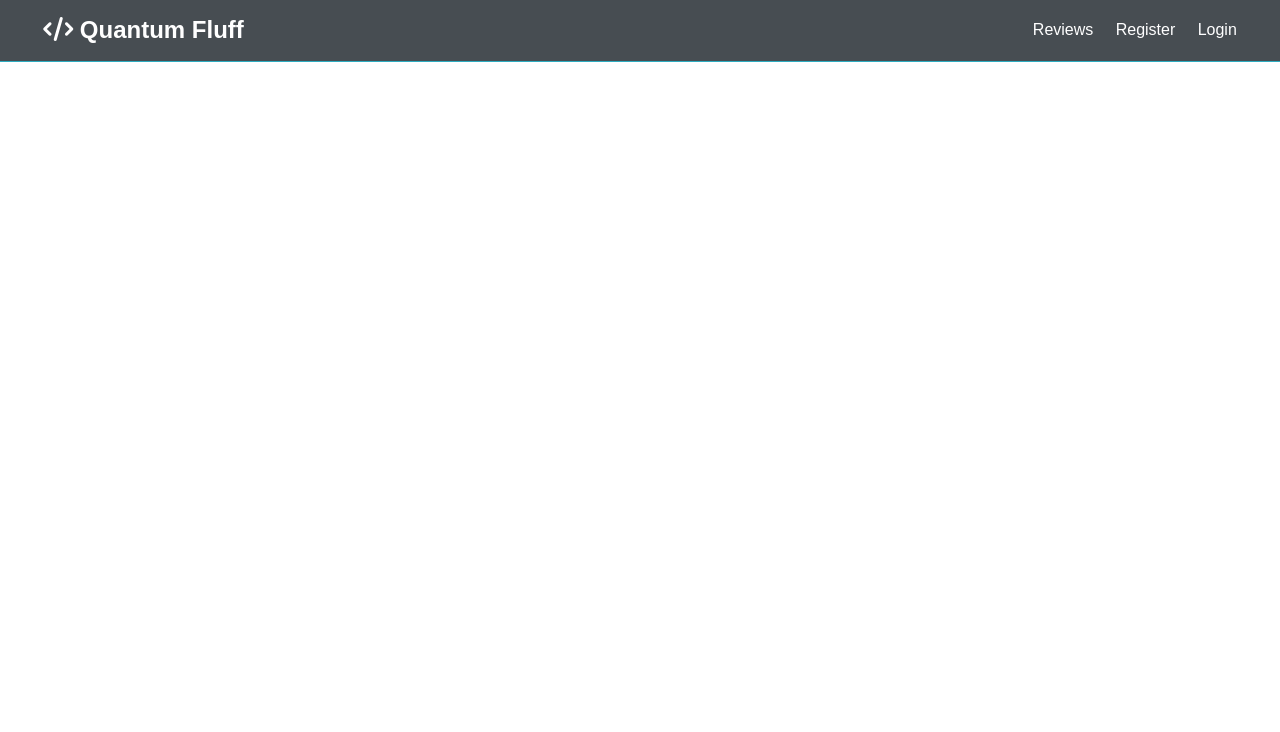
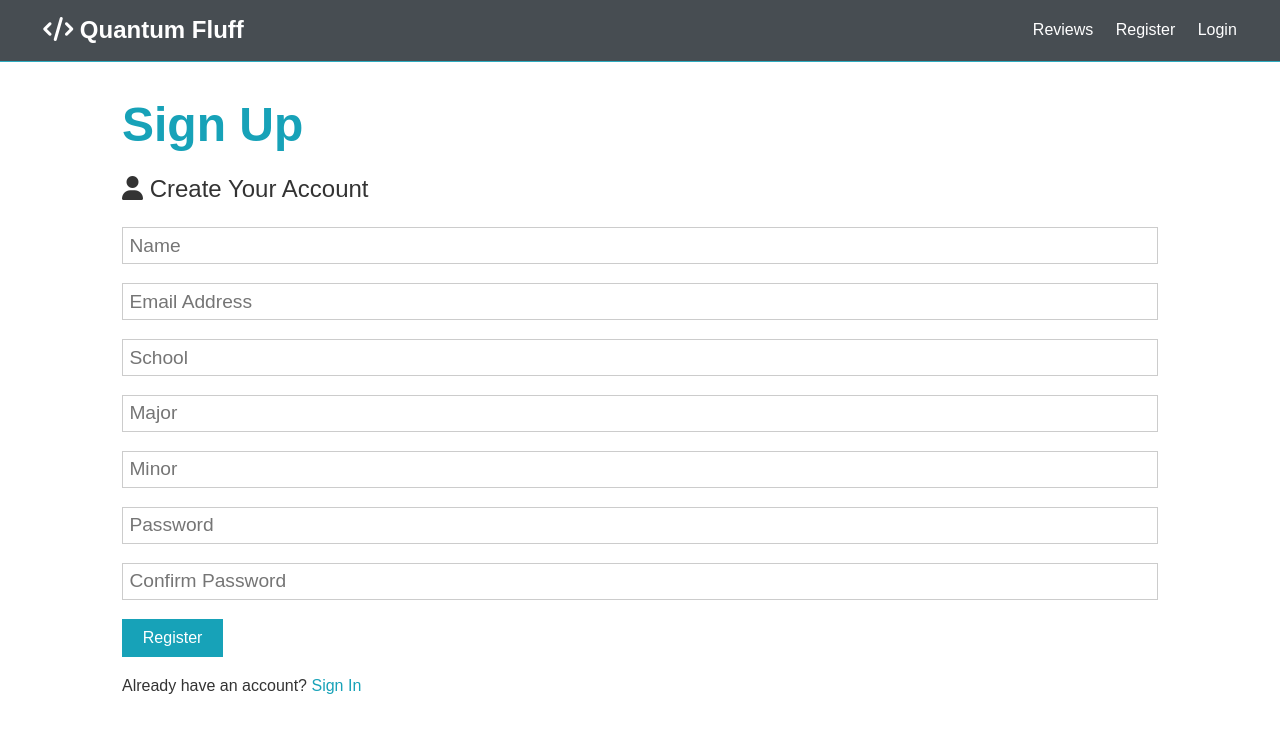
Before and after one commit to hamsandvich/quantum_fluff, a React (Create React App) app in the folder client/: page /register in a window 1280 px wide. Shown: the top 732 px of the page. Built offline with nearby package versions, Linux system fonts and the light colour scheme.

Commit message:
finished login and register pages

```diff
--- a/client/src/App.js
+++ b/client/src/App.js
@@ -2,16 +2,22 @@ import React from 'react';
 import styles from './styles/App.module.css'
 import { Route,Routes } from 'react-router-dom';
 import Navbar from './components/Navbar';
+import Login from './components/pages/Login';
+import Register from './components/pages/Register';
 import './App.css';
 function App() {
 
   return (
       <>
         <Navbar loading={false} isAuth={false} logout={() => console.log('logout')}/>
-
+        <Routes>
+          <Route exact path="/login" element={<Login isAuth={false} login={() => console.log("logged in")}/>}/>
+          <Route exact path="/register" element={<Register isAuth={false} login={() => console.log("logged in")}/>}/>
+        </Routes>
       </>
 
   );
 }
 
+
 export default App;
--- a/client/src/components/Navbar.js
+++ b/client/src/components/Navbar.js
@@ -6,7 +6,7 @@ const Navbar = ({ isAuth, loading, logout }) => {
     const authLinks = (
         <ul>
           <li>
-            <Link to="/dashboard"><i className='fas fa-user' />{' '}<span className='hide-sm'>Dashboard</span></Link>
+            <Link to="/Reviews"><i className='fas fa-user' />{' '}<span className='hide-sm'>Reviews</span></Link>
           </li>
         <li><a href="#!" onClick={logout}>
           <i className='fas fa-sign-out-alt' />{' '}<span className='hide-sm' >Logout</span>
--- /dev/null
+++ b/client/src/components/pages/Login.js
@@ -0,0 +1,50 @@
+import React, {useState} from 'react'
+import { Link, Navigate } from 'react-router-dom';
+const Login = ({ login, isAuth}) => {
+    const [formData, setFormData] = useState({
+        email:'',
+        password: ''
+    });
+    const { email, password} = formData;
+
+    const onChange = e => setFormData({...formData, [e.target.name]: e.target.value })
+    const onSubmit = async e => {
+        e.preventDefault();
+        login(email, password)
+    }
+    // redirect if the user is logged in
+    if(isAuth){
+        return <Navigate to="/Reviews" />
+    }
+
+
+    return (
+        <section className='container'>
+            <h1 className="large text-primary">Sign In</h1>
+            <p className="lead"><i className="fas fa-user"></i> Sign Into Your Account</p>
+            <form className="form" onSubmit={e => onSubmit(e)}>
+                <div className="form-group">
+                <input type="email" placeholder="Email Address" name="email" value={email} onChange={(e) => onChange(e)}  />
+                </div>
+                <div className="form-group">
+                <input
+                    type="password"
+                    placeholder="Password"
+                    name="password"
+                    minLength="6"
+                    value={password}
+                    onChange={(e) => onChange(e)}
+                />
+                </div>
+                <div className="form-group">
+                </div>
+                <input type="submit" className="btn btn-primary" value="Login" />
+            </form>
+            <p className="my-1">
+                Don't have an account <Link to="/register">Sign Up</Link>
+            </p>
+        </section>
+    )
+}
+
+export default Login;
--- /dev/null
+++ b/client/src/components/pages/Register.js
@@ -0,0 +1,84 @@
+import React, {useState} from 'react'
+import { Link, Navigate } from 'react-router-dom';
+
+
+
+const Register = ({ setAlert, register, isAuth }) => {
+
+    const [formData, setFormData] = useState({
+        name:'',
+        email:'',
+        school:'',
+        major:'',
+        minor:'',
+        password: '',
+        password2:''
+    });
+
+    const onChange = e => setFormData({...formData, [e.target.name]: e.target.value })
+    const onSubmit = async e => {
+        e.preventDefault();
+        if (password !== password2) {
+            setAlert('passwords do not match', 'danger');
+        } else {
+           register({name, email, password});
+        }
+    }
+
+    const {name, email, school, major, minor, password, password2} = formData;
+
+    if(isAuth){
+        return <Navigate to="/dashboard" />
+    }
+
+    return (
+        <section className='container'>
+            <h1 className="large text-primary">Sign Up</h1>
+            <p className="lead"><i className="fas fa-user"></i> Create Your Account</p>
+            <form className="form" onSubmit={e => onSubmit(e)}>
+                <div className="form-group">
+                <input type="text" placeholder="Name" name="name" value={name} onChange={(e) => onChange(e)} required />
+                </div>
+                <div className="form-group">
+                <input type="email" placeholder="Email Address" name="email" value={email} onChange={(e) => onChange(e)}  />
+                <div className="form-group">
+                <input type="text" placeholder="School" name="School" value={school} onChange={(e) => onChange(e)} required />
+                </div>
+                <div className="form-group">
+                <input type="text" placeholder="Major" name="Major" value={major} onChange={(e) => onChange(e)} required />
+                </div>
+                <div className="form-group">
+                <input type="text" placeholder="Minor" name="Minor" value={minor} onChange={(e) => onChange(e)} required />
+                </div>
+                </div>
+                <div className="form-group">
+                <input
+                    type="password"
+                    placeholder="Password"
+                    name="password"
+                    minLength="6"
+                    value={password}
+                    onChange={(e) => onChange(e)}
+                />
+                </div>
+                <div className="form-group">
+                <input
+                    type="password"
+                    placeholder="Confirm Password"
+                    name="password2"
+                    minLength="6"
+                    value={password2}
+                    onChange={(e) => onChange(e)}
+                />
+                </div>
+                <input type="submit" className="btn btn-primary" value="Register" />
+            </form>
+            <p className="my-1">
+                Already have an account? <Link to="/login">Sign In</Link>
+            </p>
+        </section>
+    )
+}
+
+
+export default Register;
--- a/package.json
+++ b/package.json
@@ -17,6 +17,8 @@
   },
   "homepage": "https://github.com/hamsandvich/quantum_fluff#readme",
   "dependencies": {
-    "create-react-app": "^5.0.0"
+    "create-react-app": "^5.0.0",
+    "react": "^17.0.2",
+    "react-router-dom": "^6.2.1"
   }
 }
```
Also changed, not shown: client/src/components/pages/Add-Review.js (added), client/src/components/pages/Course-Review.js (added), client/src/components/pages/Front-page.js (added), 1 other file (tests, documents, lock files or other folders).
